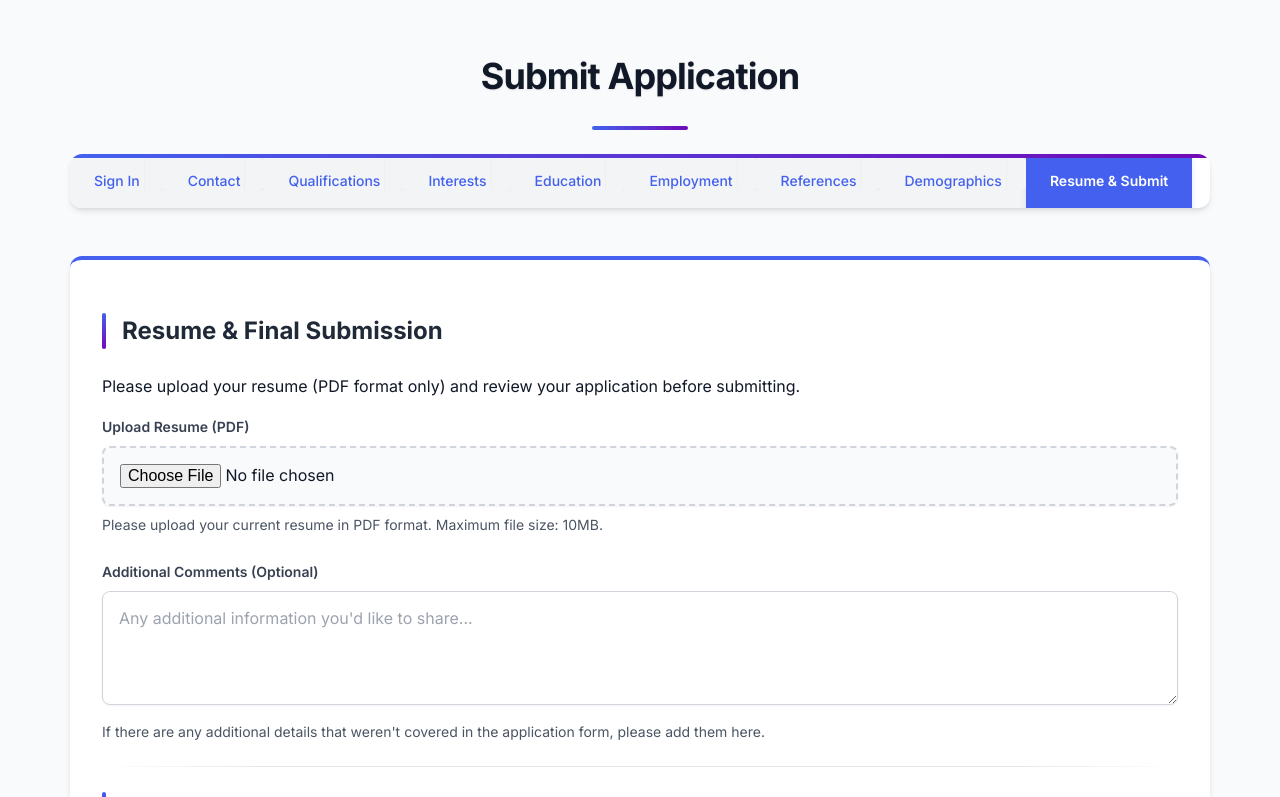
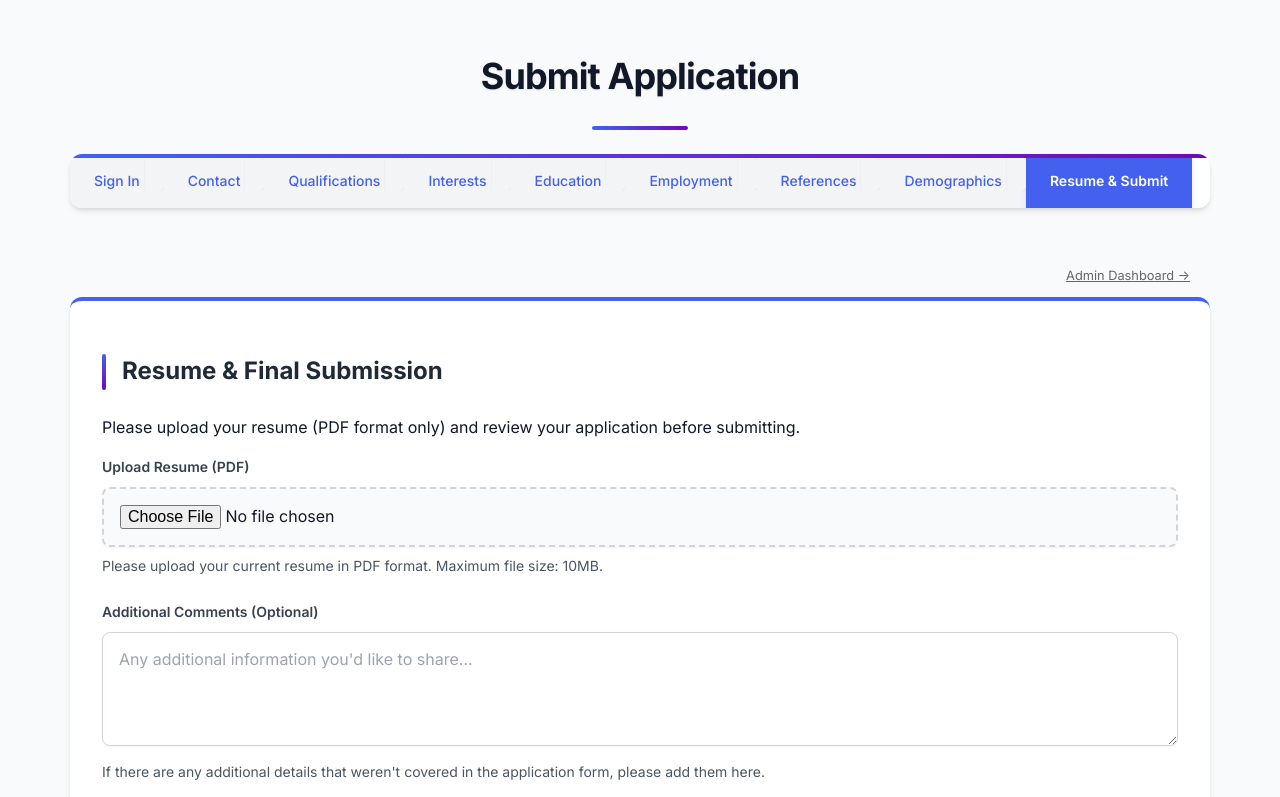
Before and after one commit to Crohnos/joshua-center-job-apps, a React (Vite) app in the folder src/: page /#/form/submit in a window 1280 px wide. Shown: the top 797 px of the page. Built offline with nearby package versions, Linux system fonts and the light colour scheme; no server answers.

Commit message:
Remove authentication and add easy admin access
- Removed all authentication-related code and dependencies
- Added admin dashboard link to Breadcrumbs component
- Set root route to redirect to admin dashboard
- Made admin routes directly accessible without login

```diff
--- a/src/components/Breadcrumbs.jsx
+++ b/src/components/Breadcrumbs.jsx
@@ -17,6 +17,7 @@ function Breadcrumbs() {
   const currentStep = steps.findIndex(step => step.path === location.pathname);
 
   return (
+    <div>
       <nav aria-label="breadcrumb">
         <ul className="breadcrumbs">
           {steps.map((step, index) => {
@@ -44,6 +45,14 @@ function Breadcrumbs() {
           })}
         </ul>
       </nav>
+
+      {/* Admin Link - Always visible */}
+      <div style={{ textAlign: 'right', padding: '10px 20px', fontSize: '0.8rem' }}>
+        <Link to="/admin/applicants" style={{ color: '#666', textDecoration: 'underline' }}>
+          Admin Dashboard →
+        </Link>
+      </div>
+    </div>
   );
 }
 
--- a/src/src/App.jsx
+++ b/src/src/App.jsx
@@ -28,7 +28,7 @@ function App() {
       <Router>
         <Routes>
           {/* Public routes */}
-          <Route path="/" element={<Navigate to="/form/step1" replace />} />
+          <Route path="/" element={<Navigate to="/admin/applicants" replace />} />
           <Route path="/thank-you" element={<ThankYouPage />} />
 
           {/* Form steps */}
```
Lines whose indentation alone changed are shown as unchanged.
